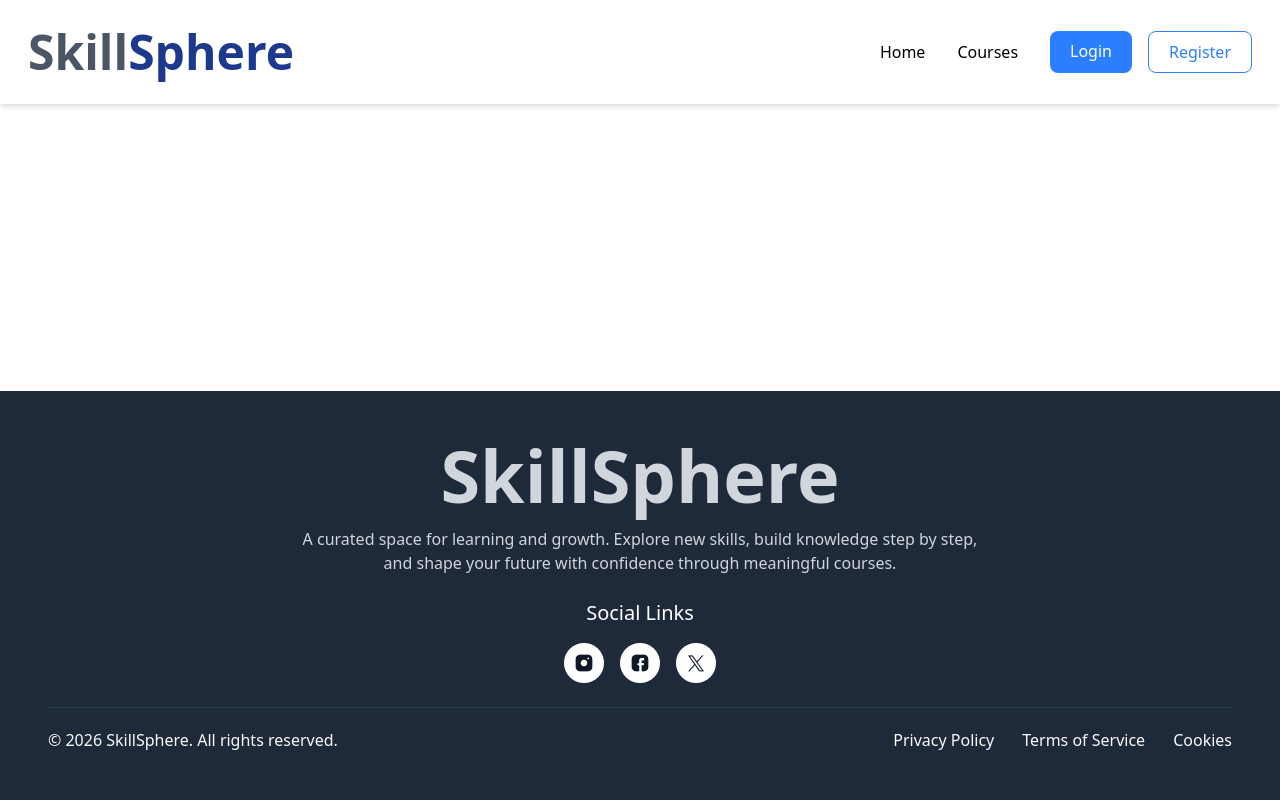
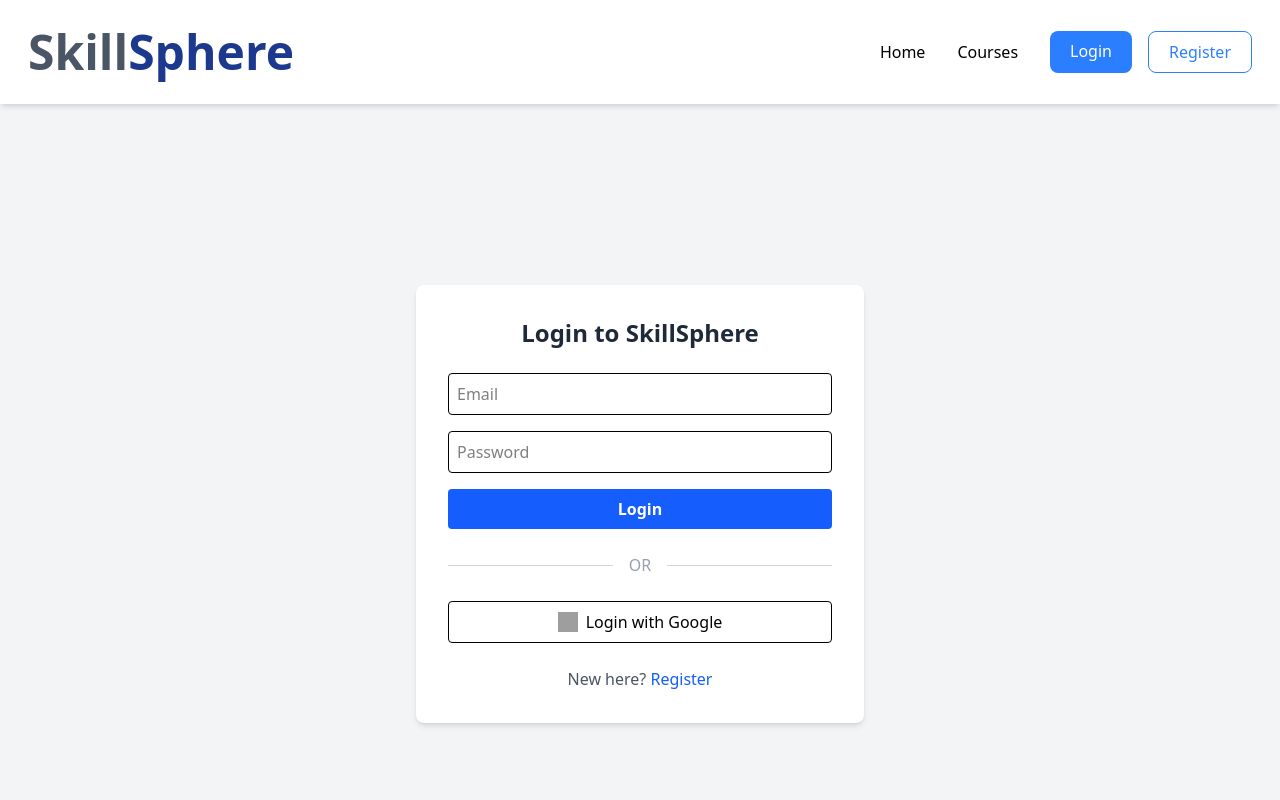
Before and after one commit to monirulfahim/skillsphere, a Next.js app: page /login in a window 1280 px wide. Shown: the top 800 px of the page. Built offline with nearby package versions, Linux system fonts and the light colour scheme; grey boxes are pictures that could not be loaded.

Commit message:
build register, login and profile update pages

```diff
--- a/src/app/login/page.js
+++ b/src/app/login/page.js
@@ -1,85 +1,78 @@
-// "use client";
-// import React from "react";
-// import { toast } from "react-hot-toast";
-// import Link from "next/link";
-// import { useRouter } from "next/navigation";
+"use client";
+import React from "react";
+import { toast } from "react-hot-toast";
+import Link from "next/link";
+import { useRouter } from "next/navigation";
 
-// export default function Login() {
-//     const router = useRouter();
+export default function Login() {
+    const router = useRouter();
 
-//     const handleLogin = async (e) => {
-//         e.preventDefault();
-//         const form = e.target;
-//         const email = form.email.value;
-//         const password = form.password.value;
+    const handleLogin = async (e) => {
+        e.preventDefault();
+        const form = e.target;
+        const email = form.email.value;
+        const password = form.password.value;
 
-//         try {
+        try {
 
-//             toast.success("Login Successful!");
-//             router.push("/");
-//         } catch (err) {
-//             toast.error("Invalid credentials!");
-//         }
-//     };
+            toast.success("Login Successful!");
+            router.push("/");
+        } catch (err) {
+            toast.error("Invalid credentials!");
+        }
+    };
 
-//     return (
-//         <div className="flex justify-center items-center min-h-screen bg-gray-100 p-4">
-//             <div className="bg-white p-8 rounded-lg shadow-md w-full max-w-md">
-//                 <h2 className="text-2xl font-bold mb-6 text-center text-gray-800">Login to SkillSphere</h2>
+    return (
+        <div className="flex justify-center items-center min-h-screen bg-gray-100 p-4">
+            <div className="bg-white p-8 rounded-lg shadow-md w-full max-w-md">
+                <h2 className="text-2xl font-bold mb-6 text-center text-gray-800">Login to SkillSphere</h2>
 
-//                 <form onSubmit={handleLogin} className="space-y-4">
-//                     <input
-//                         name="email"
-//                         type="email"
-//                         placeholder="Email"
-//                         className="w-full p-2 border rounded focus:outline-blue-500"
-//                         required
-//                     />
-//                     <input
-//                         name="password"
-//                         type="password"
-//                         placeholder="Password"
-//                         className="w-full p-2 border rounded focus:outline-blue-500"
-//                         required
-//                     />
-//                     <button
-//                         type="submit"
-//                         className="w-full bg-blue-600 text-white py-2 rounded font-bold hover:bg-blue-700 transition"
-//                     >
-//                         Login
-//                     </button>
-//                 </form>
+                <form onSubmit={handleLogin} className="space-y-4">
+                    <input
+                        name="email"
+                        type="email"
+                        placeholder="Email"
+                        className="w-full p-2 border rounded focus:outline-blue-500"
+                        required
+                    />
+                    <input
+                        name="password"
+                        type="password"
+                        placeholder="Password"
+                        className="w-full p-2 border rounded focus:outline-blue-500"
+                        required
+                    />
+                    <button
+                        type="submit"
+                        className="w-full bg-blue-600 text-white py-2 rounded font-bold hover:bg-blue-700 transition"
+                    >
+                        Login
+                    </button>
+                </form>
 
-//                 <div className="flex items-center my-6">
-//                     <div className="flex-grow border-t border-gray-300"></div>
-//                     <span className="mx-4 text-gray-400">OR</span>
-//                     <div className="flex-grow border-t border-gray-300"></div>
-//                 </div>
+                <div className="flex items-center my-6">
+                    <div className="flex-grow border-t border-gray-300"></div>
+                    <span className="mx-4 text-gray-400">OR</span>
+                    <div className="flex-grow border-t border-gray-300"></div>
+                </div>
 
-//                 {/* Social Login Button */}
-//                 <button
-//                     type="button"
-//                     className="w-full flex items-center justify-center gap-2 border py-2 rounded hover:bg-gray-50 transition font-medium"
-//                 >
-//                     <img
-//                         src="https://www.gstatic.com/firebasejs/ui/2.0.0/images/auth/google.svg"
-//                         className="w-5 h-5"
-//                         alt="G"
-//                     />
-//                     Login with Google
-//                 </button>
+                {/* Social Login Button */}
+                <button
+                    type="button"
+                    className="w-full flex items-center justify-center gap-2 border py-2 rounded hover:bg-gray-50 transition font-medium"
+                >
+                    <img
+                        src="https://www.gstatic.com/firebasejs/ui/2.0.0/images/auth/google.svg"
+                        className="w-5 h-5"
+                        alt="G"
+                    />
+                    Login with Google
+                </button>
 
-//                 <p className="mt-6 text-center text-gray-600">
-//                     New here? <Link href="/register" className="text-blue-600 hover:underline">Register</Link>
-//                 </p>
-//             </div>
-//         </div>
-//     );
-// }
-export default function Courses() {
-  return (
-    <div>
-      {/* <h1>All Courses</h1> */}
-    </div>
-  );
+                <p className="mt-6 text-center text-gray-600">
+                    New here? <Link href="/register" className="text-blue-600 hover:underline">Register</Link>
+                </p>
+            </div>
+        </div>
+    );
 }
--- a/src/app/profile/update/page.js
+++ b/src/app/profile/update/page.js
@@ -1,64 +1,64 @@
-// "use client";
-// import React from "react";
-// import { toast } from "react-hot-toast";
+"use client";
+import React from "react";
+import { toast } from "react-hot-toast";
 
-// export default function UpdateProfile() {
-//   const handleUpdate = (e) => {
-//     e.preventDefault();
-//     const form = e.target;
-//     const name = form.name.value;
-//     const photo = form.photo.value;
+export default function UpdateProfile() {
+  const handleUpdate = (e) => {
+    e.preventDefault();
+    const form = e.target;
+    const name = form.name.value;
+    const photo = form.photo.value;
 
-//     try {
-//       // BetterAuth প্রোফাইল আপডেট লজিক এখানে কল হবে
-//       toast.success("Profile Updated successfully!");
-//     } catch (err) {
-//       toast.error("Failed to update profile.");
-//     }
-//   };
+    try {
+      // BetterAuth প্রোফাইল আপডেট লজিক এখানে কল হবে
+      toast.success("Profile Updated successfully!");
+    } catch (err) {
+      toast.error("Failed to update profile.");
+    }
+  };
 
-//   return (
-//     <div className="flex justify-center items-center min-h-[70vh] p-4">
-//       <div className="max-w-md w-full bg-white p-8 rounded-xl shadow-lg border border-gray-100">
-//         <h2 className="text-2xl font-bold mb-6 text-gray-800 text-center">
-//           Update Information
-//         </h2>
+  return (
+    <div className="flex justify-center items-center min-h-[70vh] p-4">
+      <div className="max-w-md w-full bg-white p-8 rounded-xl shadow-lg border border-gray-100">
+        <h2 className="text-2xl font-bold mb-6 text-gray-800 text-center">
+          Update Information
+        </h2>
 
-//         <form onSubmit={handleUpdate} className="space-y-5">
-//           <div>
-//             <label className="block mb-2 text-sm font-semibold text-gray-700">
-//               New Name
-//             </label>
-//             <input
-//               name="name"
-//               type="text"
-//               className="w-full p-3 border border-gray-300 rounded-lg focus:ring-2 focus:ring-emerald-500 focus:outline-none transition"
-//               placeholder="Enter your new name"
-//               required
-//             />
-//           </div>
+        <form onSubmit={handleUpdate} className="space-y-5">
+          <div>
+            <label className="block mb-2 text-sm font-semibold text-gray-700">
+              New Name
+            </label>
+            <input
+              name="name"
+              type="text"
+              className="w-full p-3 border border-gray-300 rounded-lg focus:ring-2 focus:ring-emerald-500 focus:outline-none transition"
+              placeholder="Enter your new name"
+              required
+            />
+          </div>
 
-//           <div>
-//             <label className="block mb-2 text-sm font-semibold text-gray-700">
-//               New Photo URL
-//             </label>
-//             <input
-//               name="photo"
-//               type="url"
-//               className="w-full p-3 border border-gray-300 rounded-lg focus:ring-2 focus:ring-emerald-500 focus:outline-none transition"
-//               placeholder="https://example.com/photo.jpg"
-//               required
-//             />
-//           </div>
+          <div>
+            <label className="block mb-2 text-sm font-semibold text-gray-700">
+              New Photo URL
+            </label>
+            <input
+              name="photo"
+              type="url"
+              className="w-full p-3 border border-gray-300 rounded-lg focus:ring-2 focus:ring-emerald-500 focus:outline-none transition"
+              placeholder="https://example.com/photo.jpg"
+              required
+            />
+          </div>
 
-//           <button
-//             type="submit"
-//             className="w-full bg-emerald-600 text-white py-3 rounded-lg font-bold hover:bg-emerald-700 active:scale-95 transition-all shadow-md"
-//           >
-//             Update Information
-//           </button>
-//         </form>
-//       </div>
-//     </div>
-//   );
-// }
+          <button
+            type="submit"
+            className="w-full bg-emerald-600 text-white py-3 rounded-lg font-bold hover:bg-emerald-700 active:scale-95 transition-all shadow-md"
+          >
+            Update Information
+          </button>
+        </form>
+      </div>
+    </div>
+  );
+}
```
